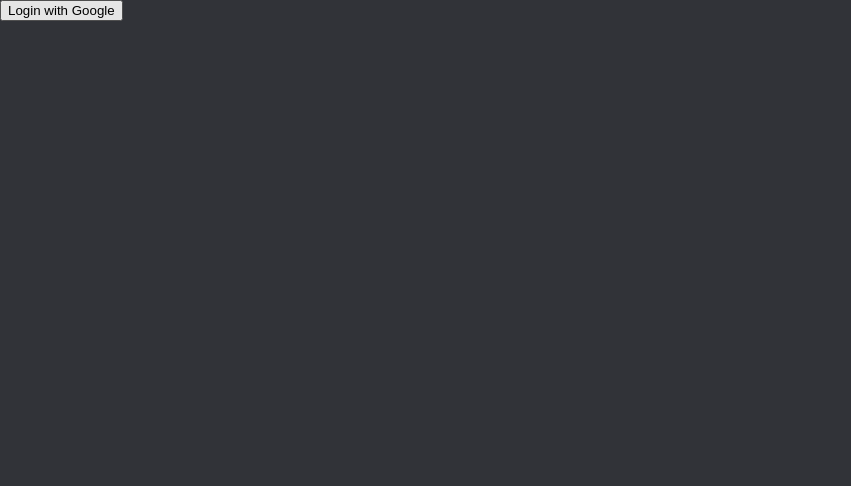
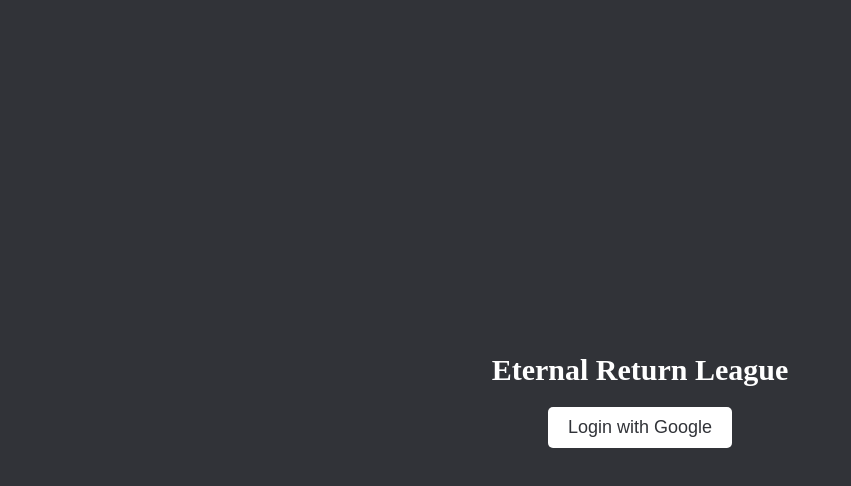
Before and after one commit to zero3062/Eternal-Return-League, a React (Create React App) app: page / in a window 1280 px wide. Shown: the top 486 px of the page, without its empty margins (0-851 px from the left). Built offline with nearby package versions, Linux system fonts and the light colour scheme; no server answers.

Commit message:
feat: login 페이지 스타일 추가, round 영역 추가

```diff
--- a/src/App.tsx
+++ b/src/App.tsx
@@ -1,4 +1,4 @@
-import { useEffect } from 'react';
+import React, { useEffect } from 'react';
 import { fetchAccessToken } from './apis/authApi';
 import { Login, Main } from './pages';
 
--- a/src/apis/spreadApi.tsx
+++ b/src/apis/spreadApi.tsx
@@ -1,17 +1,33 @@
 import { spreadsheetApi, spreadsheetApikey, spreadsheetDocId } from '../config';
 import axios from 'axios';
-import { SheetsINF } from '../types/spread';
+import { SheetsINF, TabColorINF } from '../types/spread';
 
 const accessToken = localStorage.getItem('access_token');
 
 export const getRound = async (sheet: string) => {
-  const url = `${spreadsheetApi}${spreadsheetDocId}/values/${sheet}!e3:az10?key=${spreadsheetApikey}`;
+  const url = `${spreadsheetApi}${spreadsheetDocId}/values/${sheet}!e2:az2?key=${spreadsheetApikey}`;
   try {
     const response = await axios.get(url);
     return response.data.values ?? [];
   } catch (error) {
     console.error('Error fetching data:', error);
   }
+};
+
+const handleToHex = (tabColor: TabColorINF) => {
+  const { red, green, blue } = tabColor;
+  const to255 = (value: number) => Math.round(value * 255);
+
+  const toHex = (value: number) => {
+    const hex = value.toString(16);
+    return hex.length === 1 ? '0' + hex : hex;
+  };
+
+  const r = toHex(to255(red));
+  const g = toHex(to255(green));
+  const b = toHex(to255(blue));
+
+  return `#${r}${g}${b}`;
 };
 
 export const fetchSheetNm = async () => {
@@ -24,6 +40,7 @@ export const fetchSheetNm = async () => {
         title: sheet.properties.title,
         edit: false,
         active: false,
+        isRoundAdd: handleToHex(sheet.properties.tabColor) === '#d9ead3',
       };
     });
     return sheetNames;
--- /dev/null
+++ b/src/components/Round/index.tsx
@@ -0,0 +1,72 @@
+import React from 'react';
+import {
+  CheckImg,
+  DeleteImg,
+  EditImg,
+  Header,
+  List,
+  ListHeader,
+  ListWrapper,
+  Wrapper,
+} from './style';
+import { RoundINF, SheetNmINF } from '../../types/types';
+import { deleteSheet, updateSheetProperties } from '../../apis/spreadApi';
+import { useState } from 'react';
+
+const Round = ({
+  sheet,
+  rounds,
+  setRounds,
+}: {
+  sheet?: SheetNmINF;
+  rounds: RoundINF[];
+  setRounds: React.Dispatch<React.SetStateAction<RoundINF[]>>;
+}) => {
+  const handleRoundClick = (title: string) => {
+    setRounds((preRounds) =>
+      preRounds.map((item) => {
+        return { ...item, active: item.title === title };
+      }),
+    );
+  };
+
+  // const handleDelete = async (
+  //   e: React.MouseEvent<HTMLImageElement, MouseEvent>,
+  //   id: number,
+  // ) => {
+  //   e.stopPropagation();
+
+  //   await deleteSheet(id);
+  //   await handleGetSheetNm(activeSheetsIndex);
+  // };
+
+  if (!sheet || !rounds) return null;
+
+  return (
+    <Wrapper>
+      <Header>
+        <p>Round</p>
+        {sheet.isRoundAdd && <img src="./images/plus.png" onClick={() => {}} />}
+      </Header>
+      <ListWrapper>
+        {rounds.map((round, index) => (
+          <List
+            onClick={() => handleRoundClick(round.title)}
+            active={round.active}
+          >
+            <ListHeader>
+              <p>{round.title}</p>
+              {sheet.isRoundAdd &&
+                !round.active &&
+                index === rounds.length - 1 && (
+                  <DeleteImg src="./images/delete.png" />
+                )}
+            </ListHeader>
+          </List>
+        ))}
+      </ListWrapper>
+    </Wrapper>
+  );
+};
+
+export default Round;
--- /dev/null
+++ b/src/components/Round/style.ts
@@ -0,0 +1,105 @@
+import styled from 'styled-components';
+
+export const Wrapper = styled.div`
+  margin-left: 390px;
+  position: fixed;
+  height: 100%;
+  width: 200px;
+  padding: 20px;
+  color: white;
+  background: rgb(47, 49, 52);
+`;
+
+export const Header = styled.div`
+  display: flex;
+  justify-content: space-between;
+  align-items: center;
+  margin: 0;
+  font-size: 24px;
+
+  p {
+    margin: 0;
+  }
+
+  img {
+    width: 22px;
+    height: 22px;
+    filter: invert(100%) sepia(0%) saturate(7487%) hue-rotate(13deg)
+      brightness(108%) contrast(104%);
+    cursor: pointer;
+    padding: 8px;
+    border-radius: 5px;
+
+    &:hover {
+      background: rgba(255, 255, 255, 0.1);
+    }
+  }
+`;
+
+export const ListWrapper = styled.ul`
+  height: 93%;
+  overflow-y: scroll;
+  list-style-type: none;
+  padding-left: 0;
+`;
+
+export const List = styled.li<{ active: boolean }>`
+  cursor: pointer;
+  margin-bottom: 10px;
+  padding: 10px;
+  border-radius: 5px;
+  display: flex;
+  flex-direction: column;
+  background: ${(props) =>
+    props.active ? 'rgba(255, 255, 255, 0.1)' : 'transparent'};
+
+  &:last-child {
+    margin-bottom: 0;
+  }
+
+
+`;
+
+export const ListHeader = styled.div`
+  display: flex;
+  align-items: center;
+  font-size: 15px;
+  justify-content: space-between;
+
+  input {
+    background: transparent;
+    color: white;
+    border: none;
+    padding: 16px 0px;
+    width: 300px;
+    font-size: 15px;
+    outline: none;
+  }
+
+  img {
+    filter: invert(100%) sepia(0%) saturate(7487%) hue-rotate(13deg)
+      brightness(108%) contrast(104%);
+    width: 20px;
+  }
+`
+
+export const CheckImg = styled.img`
+  &:hover {
+    filter: invert(38%) sepia(61%) saturate(1404%) hue-rotate(150deg)
+      brightness(96%) contrast(101%);
+  }
+`;
+
+export const EditImg = styled.img`
+  &:hover {
+    filter: invert(38%) sepia(61%) saturate(1404%) hue-rotate(150deg)
+      brightness(96%) contrast(101%);
+  }
+`;
+
+export const DeleteImg = styled.img`
+  &:hover {
+    filter: invert(25%) sepia(87%) saturate(7446%) hue-rotate(356deg)
+      brightness(106%) contrast(117%);
+  }
+`;
--- a/src/components/index.tsx
+++ b/src/components/index.tsx
@@ -1,2 +1,3 @@
 export { default as Sidebar } from './Sidebar';
+export { default as Round } from './Round';
 export * from './Modal';
--- a/src/pages/Login.tsx
+++ /dev/null
@@ -1,12 +0,0 @@
-import React from 'react';
-import { handleLogin } from '../apis/authApi';
-
-const Login = () => {
-  return (
-    <div>
-      <button onClick={handleLogin}>Login with Google</button>
-    </div>
-  );
-};
-
-export default Login;
--- /dev/null
+++ b/src/pages/Login/index.tsx
@@ -0,0 +1,14 @@
+import React from 'react';
+import { handleLogin } from '../../apis/authApi';
+import { Button, Header, Wrapper } from './style';
+
+const Login = () => {
+  return (
+    <Wrapper>
+      <Header>Eternal Return League</Header>
+      <Button onClick={handleLogin}>Login with Google</Button>
+    </Wrapper>
+  );
+};
+
+export default Login;
--- /dev/null
+++ b/src/pages/Login/style.ts
@@ -0,0 +1,26 @@
+import { styled } from "styled-components";
+
+export const Wrapper = styled.div`
+    display: flex;
+    flex-direction: column;
+    height: 100vh;
+    align-items: center;
+    justify-content: center;
+`
+
+export const Header = styled.div`
+    font-size: 30px;
+    margin-bottom: 20px;
+    color: white;
+    font-weight: bold;
+`
+
+export const Button = styled.button`
+    font-size: 18px;
+    padding: 10px 20px;
+    border: none;
+    border-radius: 5px;
+    background: white;
+    color: rgb(49,51,56);
+    cursor: pointer;
+`
--- a/src/pages/Main/index.tsx
+++ b/src/pages/Main/index.tsx
@@ -1,13 +1,13 @@
 import React, { useEffect, useState } from 'react';
 import { fetchSheetNm, getRound } from '../../apis/spreadApi';
-import { Sidebar, AddSheetModal } from '../../components';
+import { Sidebar, AddSheetModal, Round } from '../../components';
 import { Wrapper, Table, Content } from './style';
-import { SheetNmINF } from '../../types/types';
+import { RoundINF, SheetNmINF } from '../../types/types';
 
 const Main = () => {
   const [open, setOpen] = useState(false);
   const [sheets, setSheets] = useState<SheetNmINF[]>([]);
-  const [round, setRound] = useState<number[][]>([]);
+  const [rounds, setRounds] = useState<RoundINF[]>([]);
 
   const handleLeagueClick = (title: string) => {
     setSheets((preSheets) =>
@@ -15,7 +15,7 @@ const Main = () => {
         return { ...item, active: item.title === title, edit: false };
       }),
     );
-    handleGetData(title);
+    handleGetRound(title);
   };
 
   const handleGetSheetNm = async (index: number) => {
@@ -28,9 +28,19 @@ const Main = () => {
     handleLeagueClick(select.title);
   };
 
-  const handleGetData = async (title: string) => {
+  const handleGetRound = async (title: string) => {
     const response = await getRound(title);
-    setRound(response);
+    const roundCnt = Math.ceil(response[0].length / 2);
+    setRounds([
+      {
+        title: 'TOTAL',
+        active: true,
+      },
+      ...Array.from({ length: roundCnt }).map((_, index) => ({
+        title: `ROUND ${index + 1}`,
+        active: false,
+      })),
+    ]);
   };
 
   useEffect(() => {
@@ -47,7 +57,12 @@ const Main = () => {
           handleGetSheetNm={handleGetSheetNm}
           handleLeagueClick={handleLeagueClick}
         />
-        {round.length !== 0 && (
+        <Round
+          sheet={sheets.find((sheet) => sheet.active)}
+          rounds={rounds}
+          setRounds={setRounds}
+        />
+        {/* {round.length !== 0 && (
           <Table>
             <table>
               <thead>
@@ -74,7 +89,7 @@ const Main = () => {
               </tbody>
             </table>
           </Table>
-        )}
+        )} */}
       </Content>
       <AddSheetModal
         open={open}
--- a/src/pages/Main/style.ts
+++ b/src/pages/Main/style.ts
@@ -13,7 +13,7 @@ export const Content = styled.div`
 `
 
 export const Table  = styled.div`
-    margin-left: 390px;
+    margin-left: 630px;
     overflow-x: scroll;
 
     th, tr, td, input {
--- a/src/types/types.ts
+++ b/src/types/types.ts
@@ -3,4 +3,10 @@ export interface SheetNmINF {
   title: string;
   active: boolean;
   edit: boolean;
+  isRoundAdd: boolean;
 }
+
+export interface RoundINF {
+  title: string;
+  active: boolean;
+}
```
Also changed, not shown: src/types/spread.ts (+7 -0 lines).
